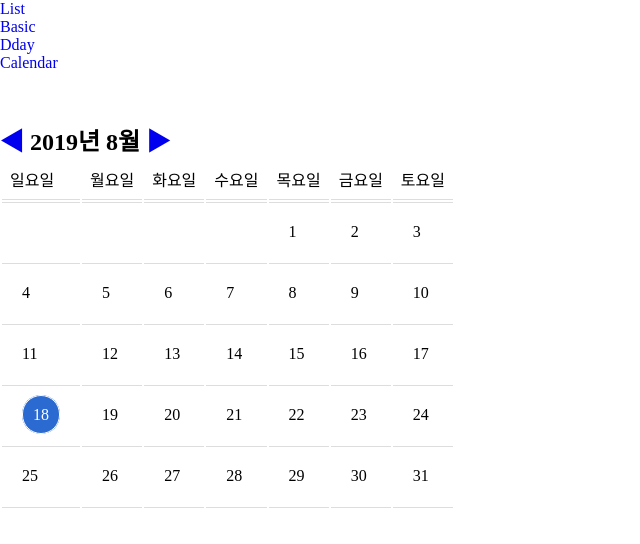
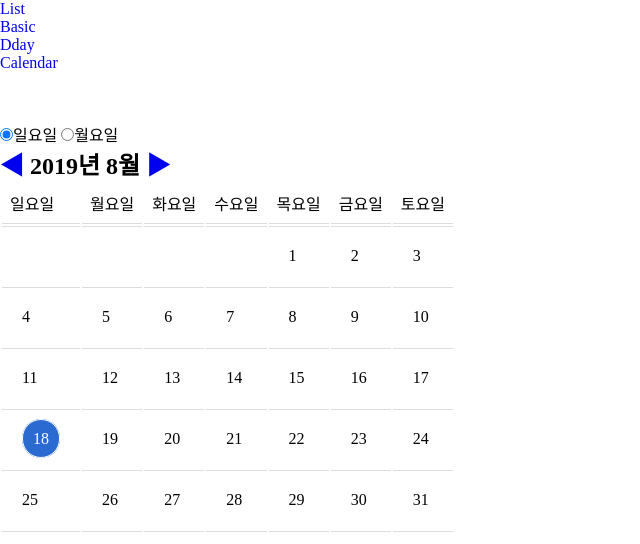
Before and after one commit to parkjihwanjay/ailo_practice, a Vue app: page /calendar in a window 1280 px wide. Shown: the top 544 px of the page, without its empty margins (0-640 px from the left). Built offline with nearby package versions, Linux system fonts and the light colour scheme.

Commit message:
캘린더 요일 선택 기능 추가

```diff
--- a/src/components/Calendar.vue
+++ b/src/components/Calendar.vue
@@ -1,6 +1,10 @@
 
 <template>
   <div class="calendar">
+    <div>
+      <input type="radio" v-model="start_day" value="Sun" />일요일
+      <input type="radio" v-model="start_day" value="Mon" />월요일
+    </div>
     <h2>
       <a href="#" v-on:click="onClickPrev(currentMonth)">◀</a>
       {{currentYear}}년 {{currentMonth}}월
@@ -49,6 +53,7 @@ export default {
         "금요일",
         "토요일"
       ],
+      start_day: "Sun",
       rootYear: 1904,
       rootDayOfWeekIndex: 4, // 2000년 1월 1일은 토요일
       currentYear: new Date().getFullYear(),
@@ -64,11 +69,17 @@ export default {
   mounted() {
     this.init();
   },
+  watch: {
+    start_day: function(start_day) {
+      this.init();
+    }
+  },
   methods: {
     init: function() {
       this.currentMonthStartWeekIndex = this.getStartWeek(
         this.currentYear,
-        this.currentMonth
+        this.currentMonth,
+        this.start_day
       );
       this.endOfDay = this.getEndOfDay(this.currentYear, this.currentMonth);
       this.initCalendar();
@@ -131,32 +142,39 @@ export default {
     },
     // 해당하는 년도의 해당 월의 첫번째 요일을 계산하는 함수
     // 박지환 버전
-    getStartWeek: function(targetYear, targetMonth) {
+    getStartWeek: function(targetYear, targetMonth, start_day) {
       // let now = new Date();
       let firstDate = String(new Date(targetYear, targetMonth - 1, 1));
       let firstDate_split = firstDate.split(" ");
       let startWeek = firstDate_split[0];
+
+      console.log(start_day);
+
+      if (start_day === "Sun") start_day = 0;
+      else if (start_day === "Mon") start_day = 1;
+      else start_day = -1;
+
       switch (startWeek) {
         case "Sun":
-          return 0;
+          return 0 + start_day;
           break;
         case "Mon":
-          return 1;
+          return 1 + start_day;
           break;
         case "Tue":
-          return 2;
+          return 2 + start_day;
           break;
         case "Wed":
-          return 3;
+          return 3 + start_day;
           break;
         case "Thu":
-          return 4;
+          return 4 + start_day;
           break;
         case "Fri":
-          return 5;
+          return 5 + start_day;
           break;
         case "Sat":
-          return 6;
+          return 6 + start_day;
           break;
 
         default:
```
